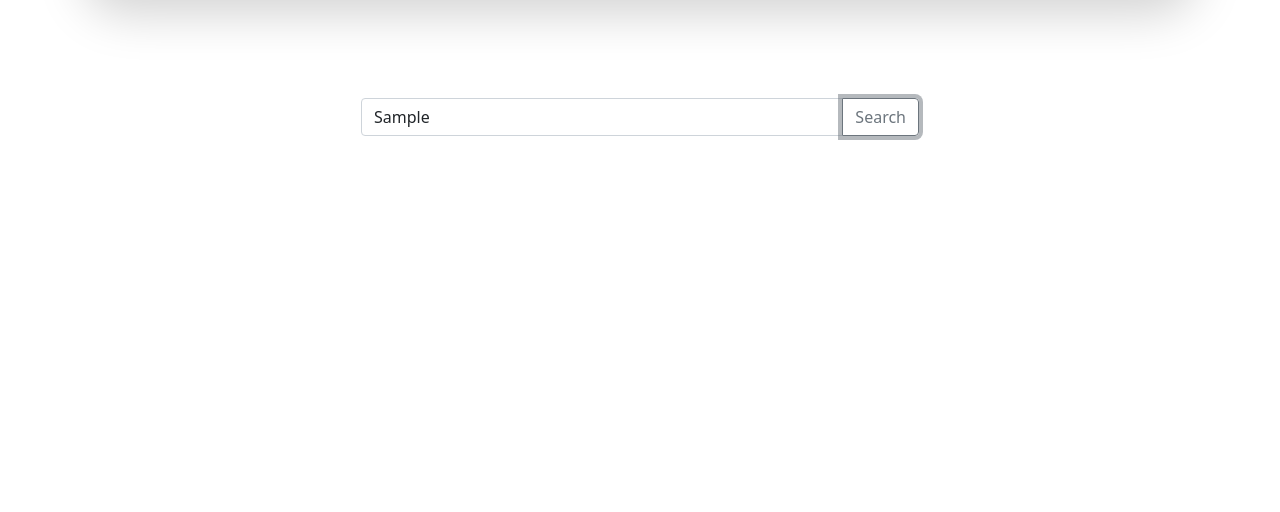
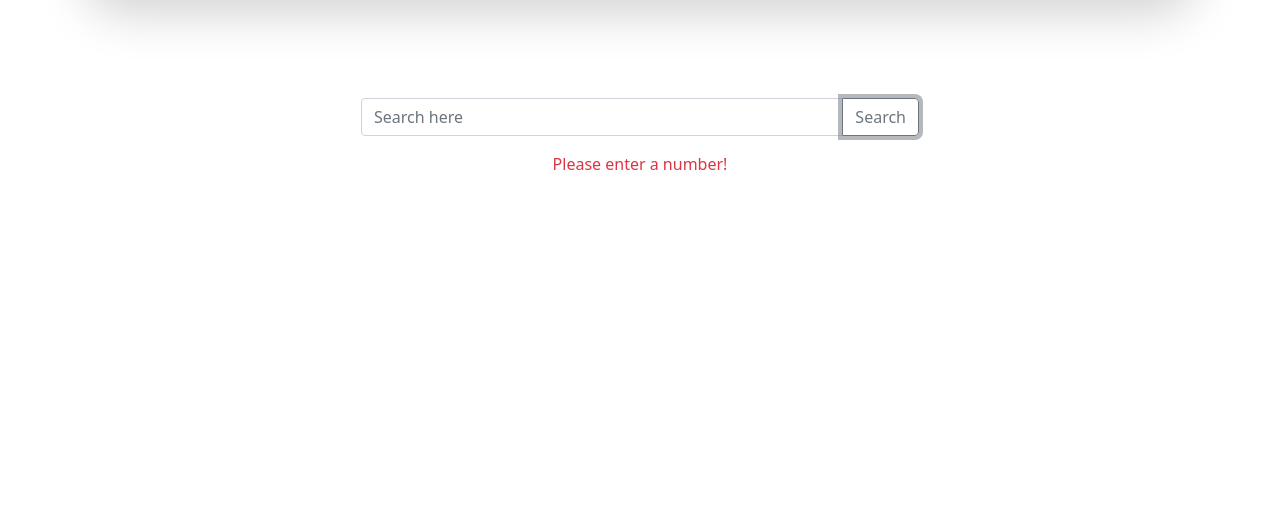
Before and after one commit to Irfananik/search-card-with-API, a plain HTML site: page index.html in a window 1280 px wide. Both pictures are taken after typing "Sample" into the empty fields and a click on the button "Search". Shown: the part 288-800 px from the top of the page. Drawn offline with nearby package versions, Linux system fonts and the light colour scheme; a web font is replaced by a local one.

Commit message:
UI error handle complete, API handle start

```diff
--- a/css/style.css
+++ b/css/style.css
@@ -22,3 +22,9 @@
     align-items: center;
     justify-content: center;
 }
+
+.error-div {
+    display: flex;
+    align-items: center;
+    justify-content: center;
+}
--- a/index.html
+++ b/index.html
@@ -25,9 +25,12 @@
     <main class="container">
         <div class="d-flex justify-content-center h-100">
             <div class="input-group mb-3 w-50 input-div">
-                <input type="text" class="form-control" placeholder="Search here" aria-label="Search here" aria-describedby="button-addon2">
-                <button class="btn btn-outline-secondary" type="button" id="button-addon2">Search</button>
+                <input id="search-field" type="text" class="form-control" placeholder="Search here" aria-label="Search here" aria-describedby="button-addon2">
+                <button onclick="loadCardByButton()" class="btn btn-outline-secondary" type="button" id="button-addon2">Search</button>
             </div>
+        </div>
+        <div class="error-div">
+            <p class="text-danger" id="error"></p>
         </div>
 
     </main>
--- a/js/app.js
+++ b/js/app.js
@@ -0,0 +1,18 @@
+const loadCardByButton = () => {
+    const searchField = document.getElementById('search-field')
+    const error = document.getElementById('error')
+    const searchValue = searchField.value
+    searchField.value = ""
+    if (isNaN(searchValue)) {
+        error.innerText = "Please enter a number!"
+        searchField.value = ""
+    } else if ((searchValue <= 0) || searchValue == "") {
+        error.innerText = "Please enter a valid number!"
+        searchField.value = ""
+    } else {
+        fetch('https://www.deckofcardsapi.com/api/deck/new/draw/?count=3')
+            .then(response => response.json())
+            .then(data => console.log(data))
+    }
+
+}
```
